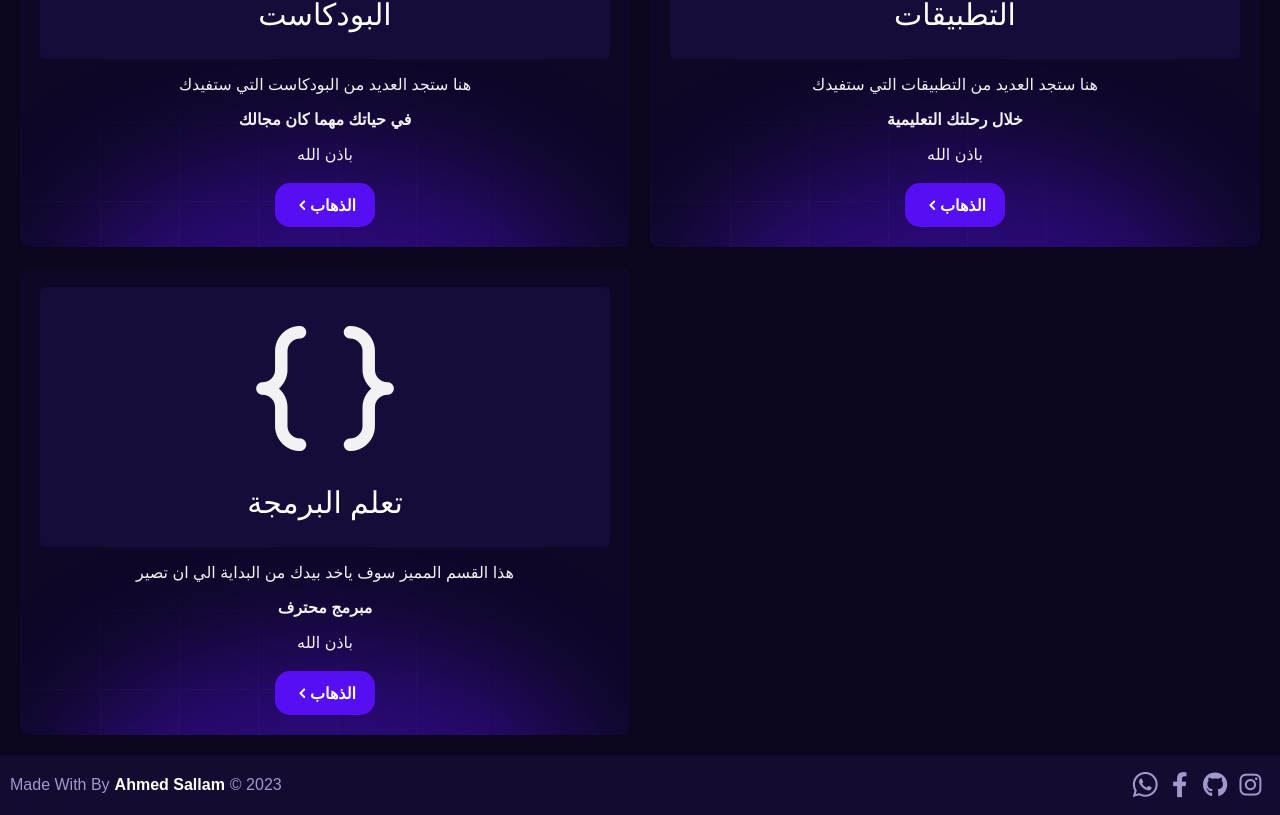
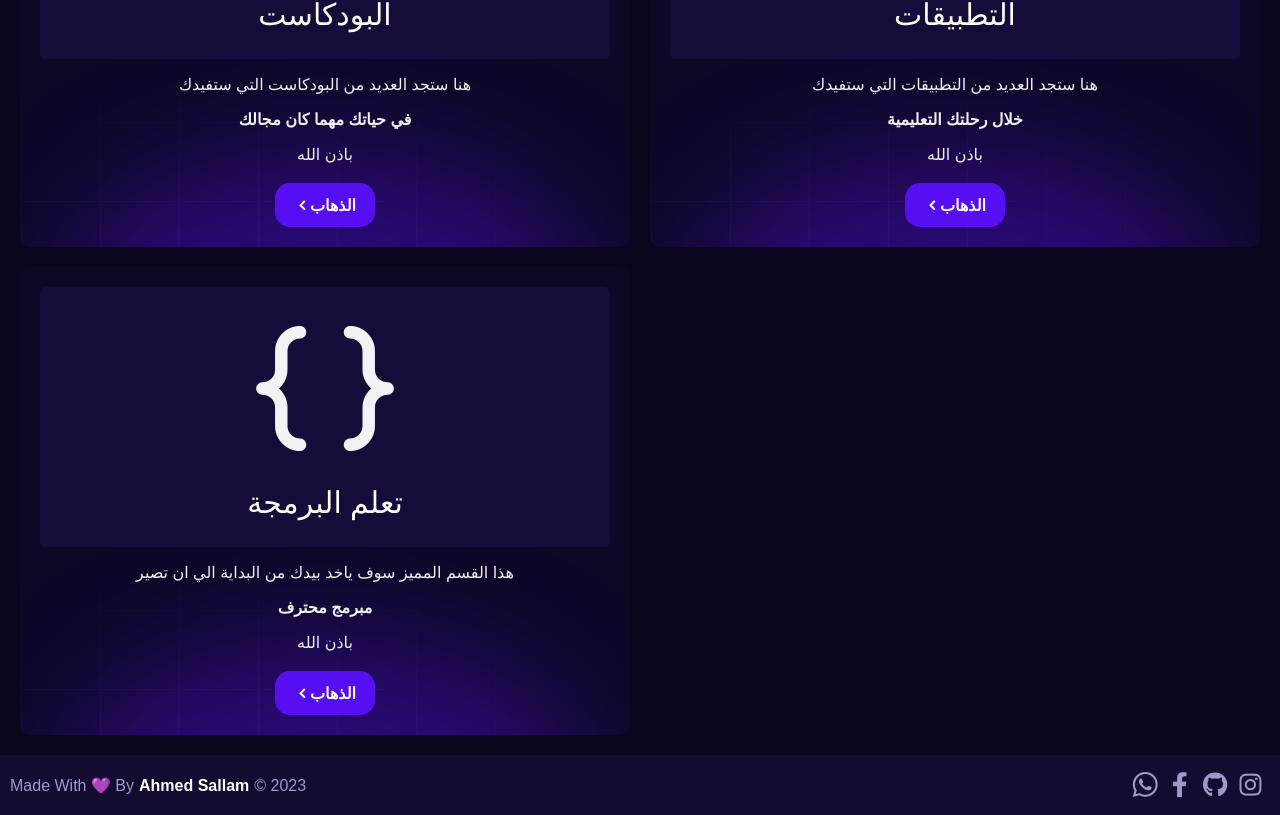
Before and after one commit to AhmedSallam100/xalphaend, a React (Create React App) app: page / in a window 1280 px wide. Shown: the part 1874-2689 px from the top of the page. Built offline with nearby package versions, Linux system fonts and the light colour scheme; a web font is replaced by a local one.

Commit message:
Update Footer.jsx

```diff
--- a/src/components/Footer.jsx
+++ b/src/components/Footer.jsx
@@ -4,7 +4,7 @@ const Footer = () => {
   return (
     <footer>
       <div className="left">
-        Made With By
+        Made With 💜 By
         <a
           href="https://web.facebook.com/xravox"
           target="_blank"
```
